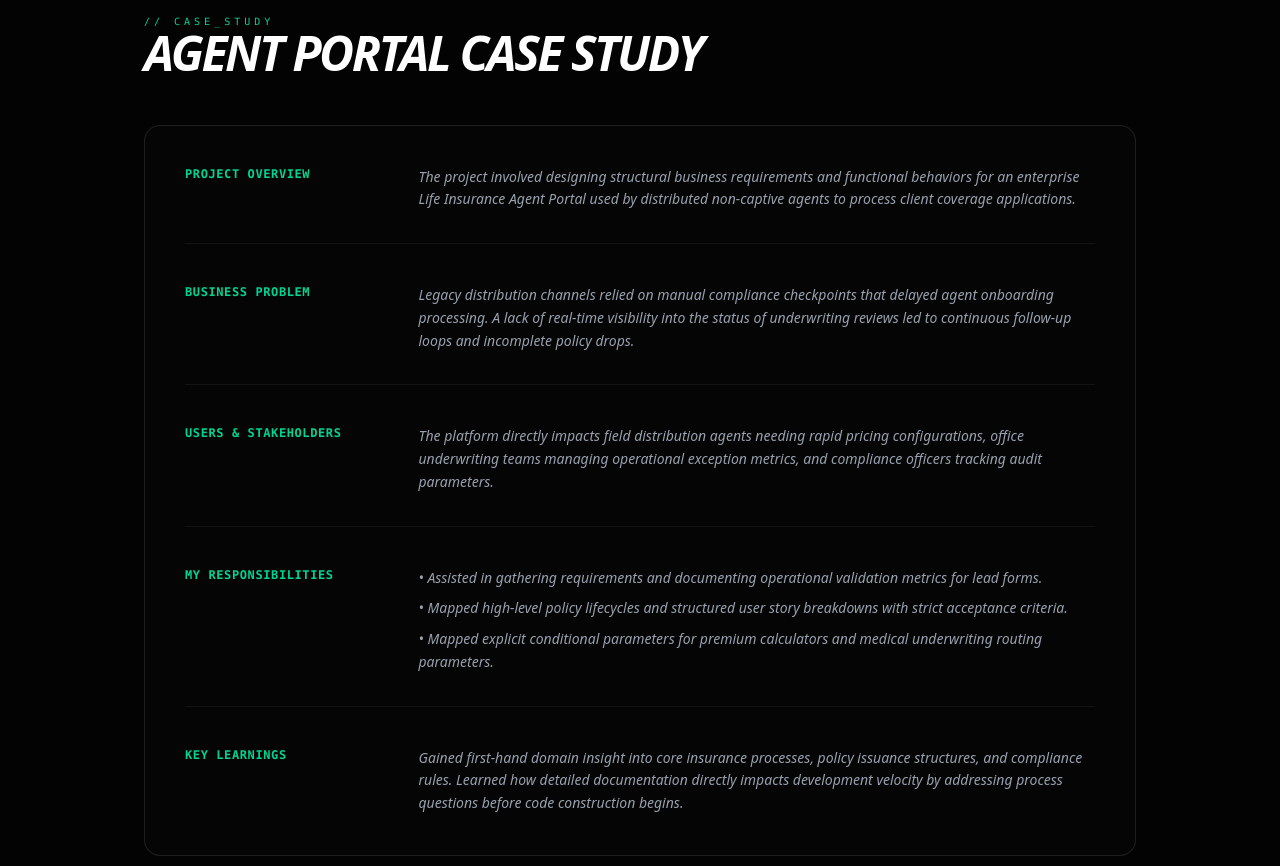
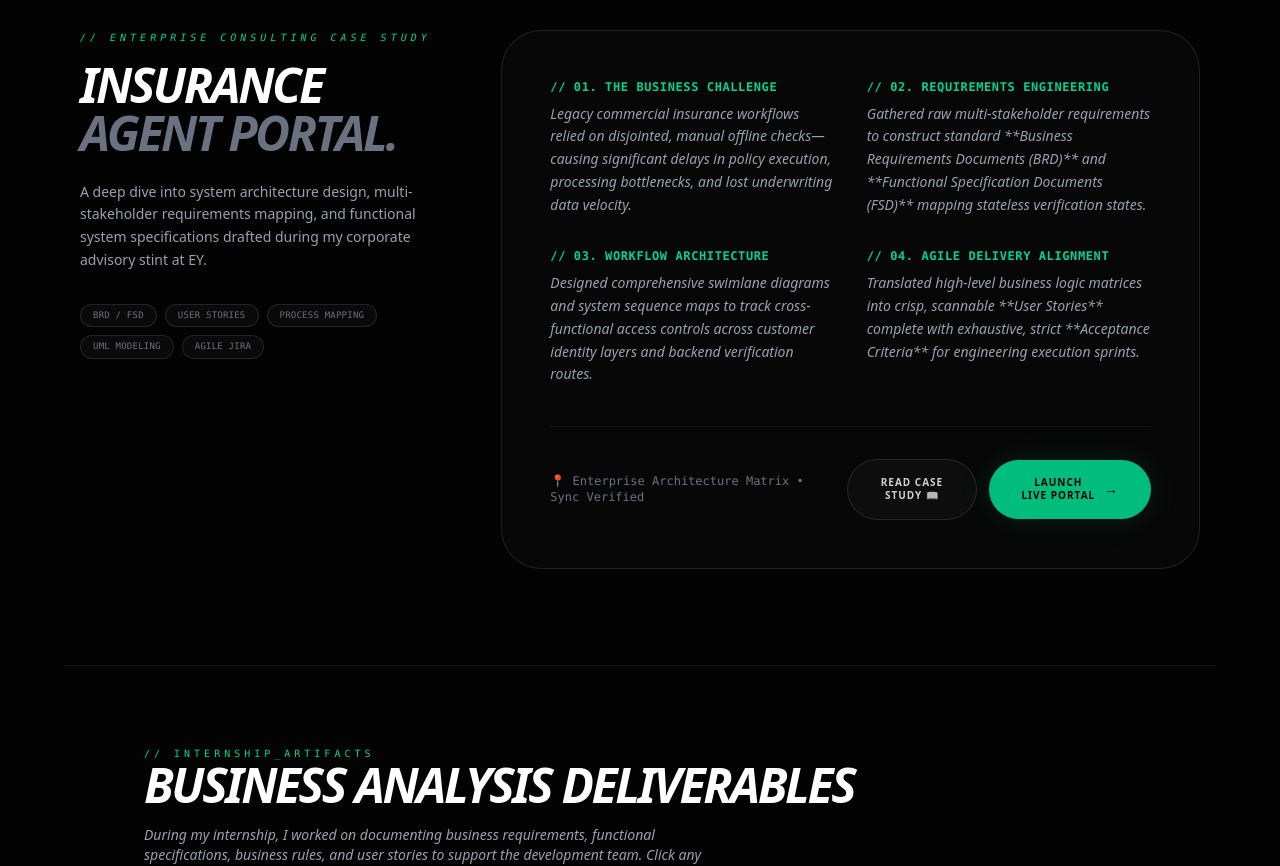
Before and after one commit to adjienjeknwc/aditi-portfolio, a Next.js app in the folder frontend/: page /business-analyst in a window 1280 px wide. Shown: the part 2700-3566 px from the top of the page. Built offline with nearby package versions, Linux system fonts and the light colour scheme.

Commit message:
feat: integrate SentinelScale API gatekeeper and observability engine to core stack

```diff
--- a/frontend/app/business-analyst/page.tsx
+++ b/frontend/app/business-analyst/page.tsx
@@ -233,51 +233,97 @@ Acceptance Criteria (Given-When-Then Framework):
       </section>
 
       {/* 8. AGENT PORTAL CASE STUDY */}
-      <section id="agent-portal" className="py-20 px-8 md:px-20 max-w-6xl mx-auto border-t border-white/5 relative z-20 scroll-mt-24">
-        <div className="mb-12">
-          <p className="text-emerald-400 font-mono text-[10px] tracking-[0.4em] uppercase">{"// CASE_STUDY"}</p>
-          <h2 className="text-3xl md:text-5xl font-black uppercase text-white tracking-tighter italic">Agent Portal Case Study</h2>
-        </div>
+      {/* ENTERPRISE CASE STUDY SECTION */}
+      <section className="py-24 px-8 md:px-20 max-w-[1600px] mx-auto z-20 relative border-t border-white/5">
+        <div className="flex flex-col lg:flex-row justify-between items-start gap-12">
 
-        <div className="border border-white/10 rounded-2xl bg-neutral-950/40 p-6 md:p-10 space-y-10 font-sans text-xs md:text-sm">
+          {/* Left Anchor: Context & Metadata */}
+          <div className="lg:w-1/3 space-y-4">
+            <p className="text-emerald-400 font-mono text-[10px] uppercase tracking-[0.4em] italic">// ENTERPRISE CONSULTING CASE STUDY</p>
+            <h2 className="text-4xl md:text-5xl font-black text-white italic uppercase tracking-tighter leading-none">
+              Insurance <br />
+              <span className="text-gray-500">Agent Portal.</span>
+            </h2>
+            <p className="text-gray-400 font-sans text-sm font-light leading-relaxed pt-2">
+              A deep dive into system architecture design, multi-stakeholder requirements mapping, and functional system specifications drafted during my corporate advisory stint at EY.
+            </p>
 
-          <div className="grid grid-cols-1 md:grid-cols-4 gap-6 border-b border-white/5 pb-8">
-            <div className="font-mono text-xs font-bold text-emerald-400 uppercase tracking-wider">Project Overview</div>
-            <div className="md:col-span-3 text-gray-400 font-light italic leading-relaxed">
-              The project involved designing structural business requirements and functional behaviors for an enterprise Life Insurance Agent Portal used by distributed non-captive agents to process client coverage applications.
+            <div className="pt-4 flex flex-wrap gap-2">
+              {["BRD / FSD", "User Stories", "Process Mapping", "UML Modeling", "Agile Jira"].map((tag) => (
+                <span key={tag} className="text-[9px] font-mono border border-white/10 bg-[#0a0a0a] px-3 py-1 rounded-full text-gray-500 tracking-wide uppercase">
+                  {tag}
+                </span>
+              ))}
             </div>
           </div>
 
-          <div className="grid grid-cols-1 md:grid-cols-4 gap-6 border-b border-white/5 pb-8">
-            <div className="font-mono text-xs font-bold text-emerald-400 uppercase tracking-wider">Business Problem</div>
-            <div className="md:col-span-3 text-gray-400 font-light italic leading-relaxed">
-              Legacy distribution channels relied on manual compliance checkpoints that delayed agent onboarding processing. A lack of real-time visibility into the status of underwriting reviews led to continuous follow-up loops and incomplete policy drops.
+          {/* Right Anchor: Core BA Artifacts Grid */}
+          <div className="flex-1 w-full border border-white/10 p-8 md:p-12 rounded-[2.5rem] bg-[#070707] flex flex-col justify-between">
+            <div className="grid grid-cols-1 md:grid-cols-2 gap-8 font-sans text-sm text-gray-400 mb-10">
+
+              <div className="space-y-2">
+                <h4 className="text-xs font-mono text-emerald-400 uppercase tracking-wider font-bold">// 01. The Business Challenge</h4>
+                <p className="font-light leading-relaxed italic">
+                  Legacy commercial insurance workflows relied on disjointed, manual offline checks—causing significant delays in policy execution, processing bottlenecks, and lost underwriting data velocity.
+                </p>
+              </div>
+
+              <div className="space-y-2">
+                <h4 className="text-xs font-mono text-emerald-400 uppercase tracking-wider font-bold">// 02. Requirements Engineering</h4>
+                <p className="font-light leading-relaxed italic">
+                  Gathered raw multi-stakeholder requirements to construct standard **Business Requirements Documents (BRD)** and **Functional Specification Documents (FSD)** mapping stateless verification states.
+                </p>
+              </div>
+
+              <div className="space-y-2">
+                <h4 className="text-xs font-mono text-emerald-400 uppercase tracking-wider font-bold">// 03. Workflow Architecture</h4>
+                <p className="font-light leading-relaxed italic">
+                  Designed comprehensive swimlane diagrams and system sequence maps to track cross-functional access controls across customer identity layers and backend verification routes.
+                </p>
+              </div>
+
+              <div className="space-y-2">
+                <h4 className="text-xs font-mono text-emerald-400 uppercase tracking-wider font-bold">// 04. Agile Delivery Alignment</h4>
+                <p className="font-light leading-relaxed italic">
+                  Translated high-level business logic matrices into crisp, scannable **User Stories** complete with exhaustive, strict **Acceptance Criteria** for engineering execution sprints.
+                </p>
+              </div>
+
             </div>
+
+            {/* Deep Link Call to Action */}
+            <div className="border-t border-white/5 pt-8 flex flex-col sm:flex-row justify-between items-start sm:items-center gap-6">
+              <div className="font-mono text-xs text-gray-500">
+                📍 Enterprise Architecture Matrix &bull; Sync Verified
+              </div>
+
+              {/* Dual Action Buttons Group */}
+              <div className="flex flex-col min-w-full sm:min-w-0 sm:flex-row items-center gap-3 w-full sm:w-auto">
+
+                {/* Action 1: Notion Deep Dive Document */}
+                <a
+                  href="https://app.notion.com/p/Case-Study-Betacare-Life-Insurance-Agent-Portal-390be7f0e9f3805ca6c8db8d2335204b?source=copy_link"
+                  target="_blank"
+                  rel="noopener noreferrer"
+                  className="w-full sm:w-auto text-center border border-white/10 text-white/80 bg-[#0d0d0d] rounded-full px-6 py-4 text-xs font-bold uppercase tracking-widest hover:bg-white/5 hover:text-white transition-all text-[10px]"
+                >
+                  Read Case Study 📖
+                </a>
+
+                {/* Action 2: Live Deployment Interface Link */}
+                <a
+                  href="https://betacare-agentportal.vercel.app/"
+                  target="_blank"
+                  rel="noopener noreferrer"
+                  className="w-full sm:w-auto text-center inline-flex items-center justify-center gap-2 px-8 py-4 bg-emerald-500 text-black rounded-full text-xs font-bold uppercase tracking-widest hover:bg-emerald-400 transition-all shadow-[0_0_30px_rgba(16,185,129,0.15)] group hover:scale-105 text-[10px]"
+                >
+                  Launch Live Portal <span className="text-sm transition-transform duration-300 group-hover:translate-x-1">→</span>
+                </a>
+
+              </div>
+            </div>
+
           </div>
-
-          <div className="grid grid-cols-1 md:grid-cols-4 gap-6 border-b border-white/5 pb-8">
-            <div className="font-mono text-xs font-bold text-emerald-400 uppercase tracking-wider">Users & Stakeholders</div>
-            <div className="md:col-span-3 text-gray-400 font-light italic leading-relaxed">
-              The platform directly impacts field distribution agents needing rapid pricing configurations, office underwriting teams managing operational exception metrics, and compliance officers tracking audit parameters.
-            </div>
-          </div>
-
-          <div className="grid grid-cols-1 md:grid-cols-4 gap-6 border-b border-white/5 pb-8">
-            <div className="font-mono text-xs font-bold text-emerald-400 uppercase tracking-wider">My Responsibilities</div>
-            <div className="md:col-span-3 text-gray-400 font-light italic leading-relaxed space-y-2">
-              <p>&bull; Assisted in gathering requirements and documenting operational validation metrics for lead forms.</p>
-              <p>&bull; Mapped high-level policy lifecycles and structured user story breakdowns with strict acceptance criteria.</p>
-              <p>&bull; Mapped explicit conditional parameters for premium calculators and medical underwriting routing parameters.</p>
-            </div>
-          </div>
-
-          <div className="grid grid-cols-1 md:grid-cols-4 gap-6">
-            <div className="font-mono text-xs font-bold text-emerald-400 uppercase tracking-wider">Key Learnings</div>
-            <div className="md:col-span-3 text-gray-400 font-light italic leading-relaxed">
-              Gained first-hand domain insight into core insurance processes, policy issuance structures, and compliance rules. Learned how detailed documentation directly impacts development velocity by addressing process questions before code construction begins.
-            </div>
-          </div>
-
         </div>
       </section>
 
@@ -416,8 +462,6 @@ Acceptance Criteria (Given-When-Then Framework):
             <h4 className="text-xl md:text-2xl font-sans font-black uppercase text-white tracking-tight italic">
               Ready to build products that solve business problems.
             </h4>
-
-
           </div>
         </div>
       </section>
```
Also changed, not shown: frontend/app/developer-journey/page.tsx (+19 -1 lines).
